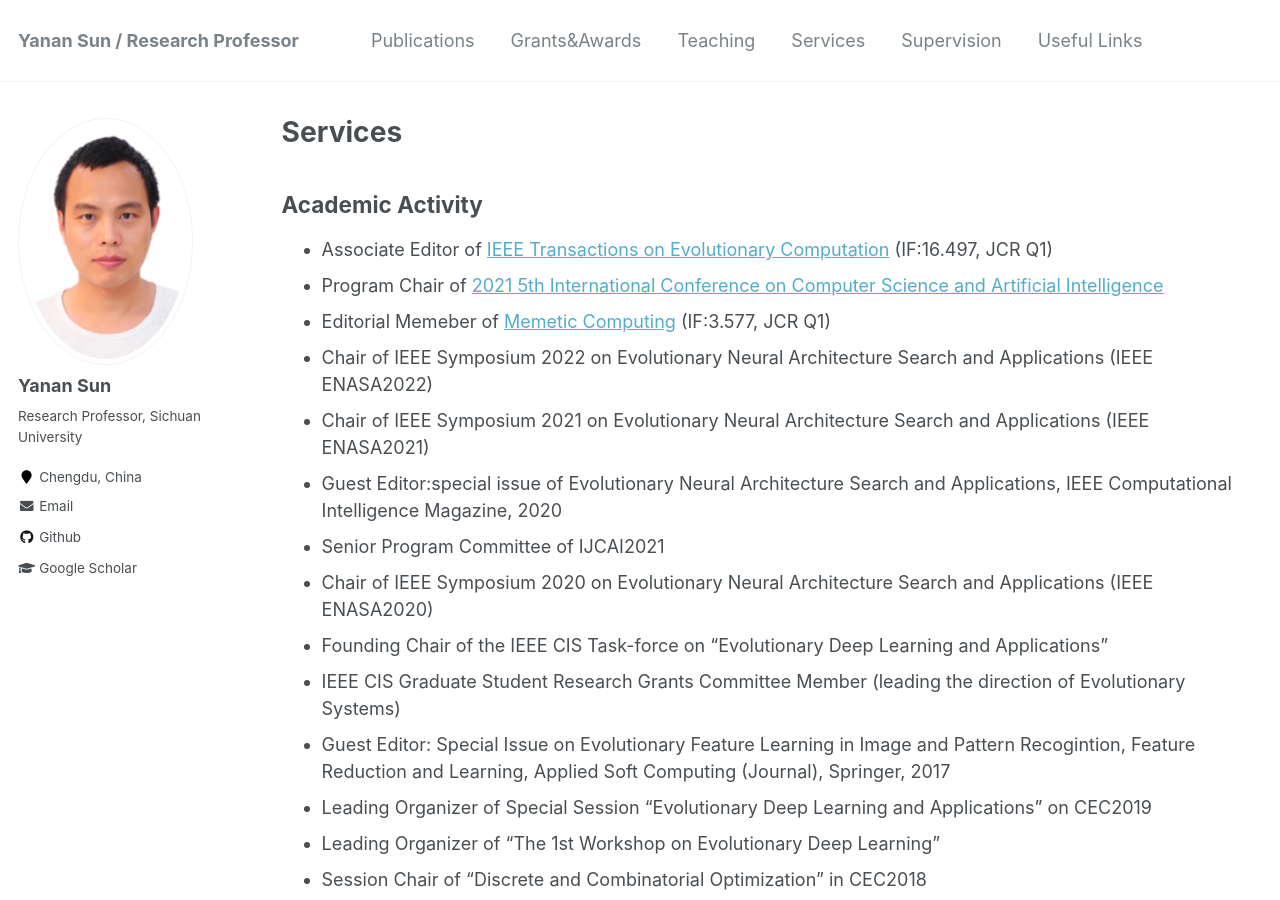
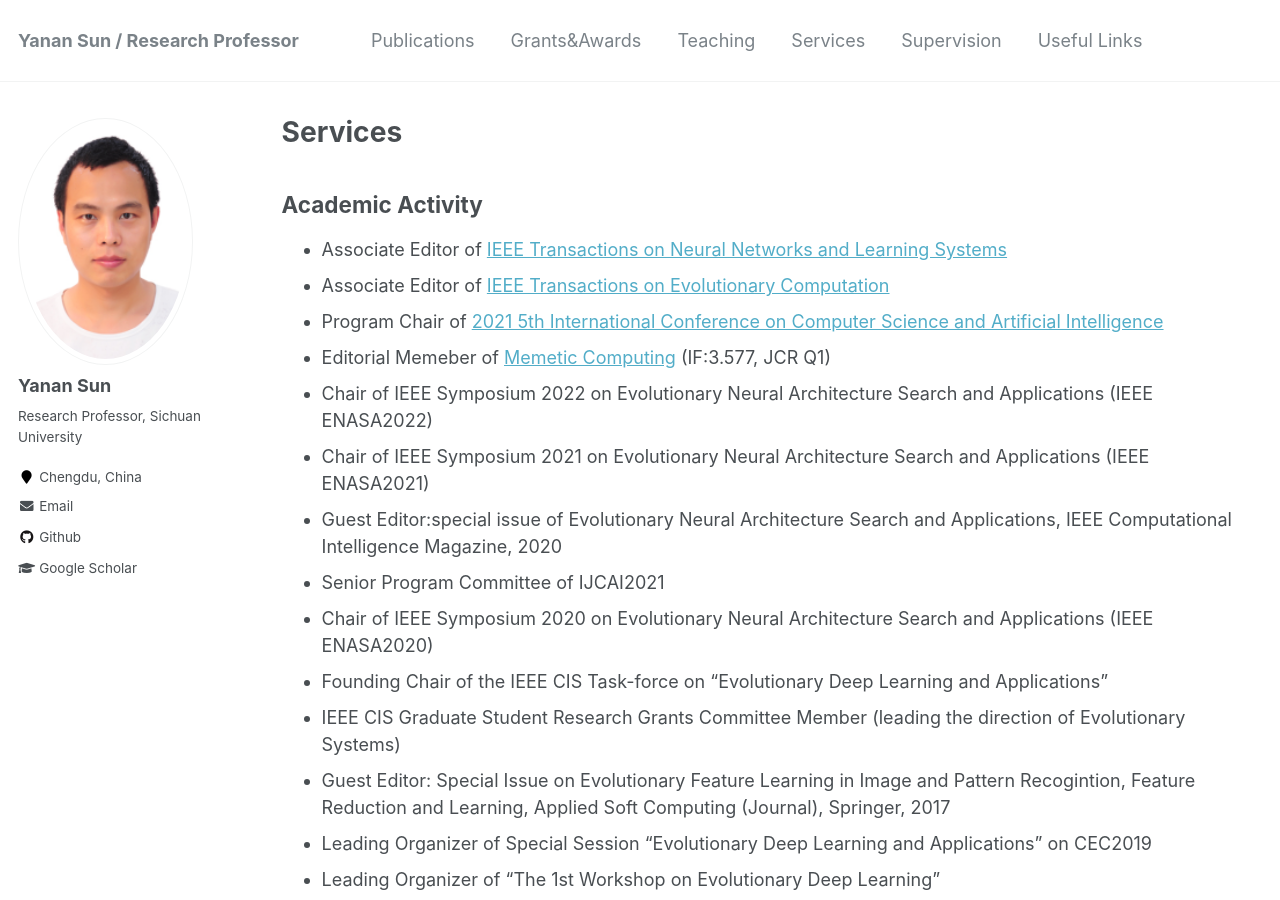
Before and after one commit to yn-sun/yn-sun.github.io, a Jekyll site: the page built from _pages/services.md, in a window 1280 px wide and 900 px high. Built offline with Jekyll 4.4.1, drawn with Linux system fonts in a browser that asks for light colours; comment, search, counter and statistics services are not loaded.

Commit message:
Update services.md

```diff
--- a/_pages/services.md
+++ b/_pages/services.md
@@ -7,7 +7,8 @@
 
 ## Academic Activity
 
-* Associate Editor of [IEEE Transactions on Evolutionary Computation](https://cis.ieee.org/publications/t-evolutionary-computation) (IF:16.497, JCR Q1)
+* Associate Editor of [IEEE Transactions on Neural Networks and Learning Systems](https://cis.ieee.org/publications/t-neural-networks-and-learning-systems)
+* Associate Editor of [IEEE Transactions on Evolutionary Computation](https://cis.ieee.org/publications/t-evolutionary-computation)
 * Program Chair of [2021 5th International Conference on Computer Science and Artificial Intelligence](http://csai.org/index.html)
 * Editorial Memeber of [Memetic Computing](https://www.springer.com/journal/12293) (IF:3.577, JCR Q1)
 * Chair of IEEE Symposium 2022 on Evolutionary Neural Architecture Search and Applications (IEEE ENASA2022)
```
